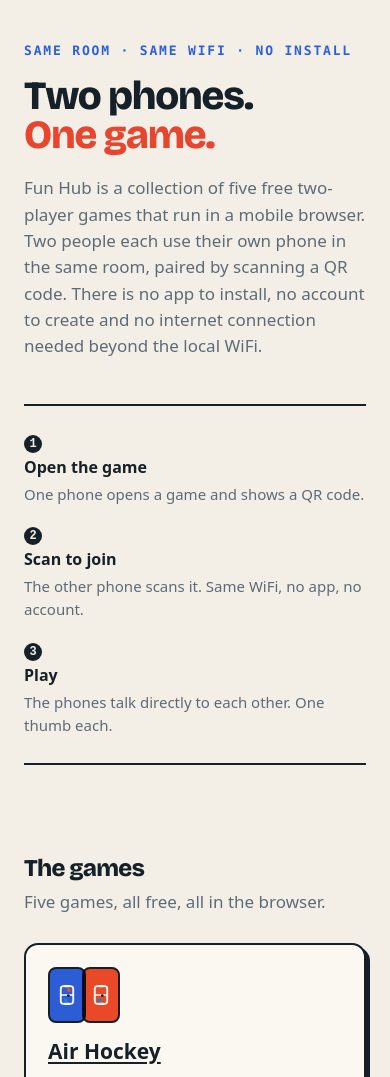
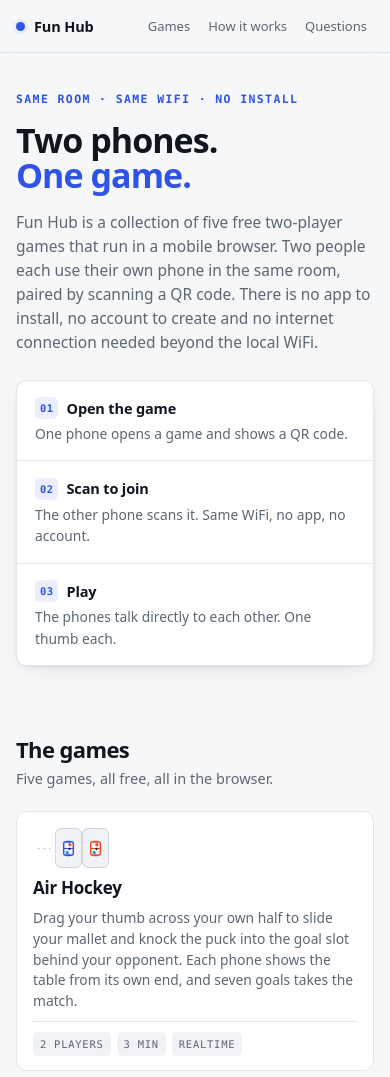
Before and after one commit to ghyath5/fun-hub, a plain HTML site: page index.html in a window 390 px wide. Shown: the top 1077 px of the page. Drawn offline with nearby package versions, Linux system fonts and the light colour scheme.

Commit message:
Update index.html for improved layout and accessibility features

```diff
--- a/index.html
+++ b/index.html
@@ -2,12 +2,14 @@
 <html lang="en">
 <head>
 <meta charset="utf-8">
-<meta name="viewport" content="width=device-width,initial-scale=1">
+<meta name="viewport" content="width=device-width,initial-scale=1,viewport-fit=cover">
 <title>Free Two-Player Games on Two Phones — No App | Fun Hub</title>
 <meta name="description" content="Five free two-player browser games you play on two phones on the same WiFi. Scan a QR code to pair. No app, no account, no signup. Works on any modern phone.">
 <link rel="canonical" href="https://funhub.super-dar.com/">
 <meta name="robots" content="index,follow,max-image-preview:large,max-snippet:-1,max-video-preview:-1">
-<meta name="theme-color" content="#2C5FE0">
+<meta name="color-scheme" content="light dark">
+<meta name="theme-color" content="#F7F8FA" media="(prefers-color-scheme: light)">
+<meta name="theme-color" content="#0D1117" media="(prefers-color-scheme: dark)">
 
 <meta property="og:type" content="website">
 <meta property="og:site_name" content="Fun Hub">
@@ -34,97 +36,170 @@
 <link rel="apple-touch-icon" href="/apple-touch-icon.png">
 <link rel="manifest" href="/site.webmanifest">
 
-<link rel="preconnect" href="https://fonts.googleapis.com">
-<link rel="preconnect" href="https://fonts.gstatic.com" crossorigin>
 <style>
+/* ---------- tokens ---------- */
+:root{
+  --bg:#F6F7F9; --surface:#FFFFFF; --surface-2:#F0F2F6;
+  --ink:#0F1620; --ink-2:#28323E; --muted:#5B6773;
+  --line:#E2E6EC; --line-2:#CFD6DE;
+  --accent:#2F53E6; --accent-soft:#EAEEFD; --signal:#B4590F;
+  --radius:10px; --pad:clamp(16px,4vw,28px);
+  --shadow:0 1px 2px rgba(15,22,32,.05),0 6px 18px -10px rgba(15,22,32,.22);
+  --mono:ui-monospace,SFMono-Regular,"SF Mono",Menlo,Consolas,monospace;
+  --sans:ui-sans-serif,system-ui,-apple-system,"Segoe UI",Roboto,"Helvetica Neue",Arial,sans-serif;
+}
+@media (prefers-color-scheme:dark){
+  :root{
+    --bg:#0D1117; --surface:#141A22; --surface-2:#1A222C;
+    --ink:#E9EEF4; --ink-2:#C6D0DA; --muted:#95A1AE;
+    --line:#222C37; --line-2:#2E3A47;
+    --accent:#8AA5FF; --accent-soft:#1A2340; --signal:#E0A458;
+    --shadow:0 1px 2px rgba(0,0,0,.4),0 8px 24px -14px rgba(0,0,0,.8);
+  }
+}
+
 *,*::before,*::after{box-sizing:border-box}
-html{-webkit-text-size-adjust:100%}
-body{margin:0;background:var(--paper);color:var(--ink);
- font:400 17px/1.55 ui-sans-serif,system-ui,-apple-system,"Segoe UI",Roboto,sans-serif;
- -webkit-font-smoothing:antialiased}
-:root{--paper:#F4EFE6;--ink:#152029;--blue:#2C5FE0;--red:#E8452F;
- --muted:#5C6B78;--rule:#DDD4C6;--card:#FBF8F2}
-.display{font-family:"Bricolage Grotesque",ui-sans-serif,system-ui,sans-serif;
- font-weight:800;letter-spacing:-.03em;line-height:.98}
-.wrap{max-width:1080px;margin:0 auto;padding:0 24px}
-a{color:var(--blue)}
-a:focus-visible,button:focus-visible{outline:3px solid var(--red);outline-offset:3px}
-.skip{position:absolute;left:-9999px;top:0;background:var(--ink);color:var(--paper);
- padding:10px 16px;border-radius:0 0 8px 0;z-index:9}
+html{-webkit-text-size-adjust:100%;scroll-behavior:smooth;scroll-padding-top:68px}
+body{
+  margin:0;background:var(--bg);color:var(--ink-2);
+  font:400 15.5px/1.55 var(--sans);
+  font-feature-settings:"kern","liga","cv05";
+  -webkit-font-smoothing:antialiased;text-rendering:optimizeLegibility;
+}
+img,svg{max-width:100%}
+a{color:var(--accent);text-underline-offset:2px;text-decoration-thickness:1px}
+a:hover{text-decoration-thickness:2px}
+:focus-visible{outline:2px solid var(--accent);outline-offset:2px;border-radius:4px}
+
+.wrap{max-width:1140px;margin:0 auto;padding:0 var(--pad)}
+.display{letter-spacing:-.028em;line-height:1.04;font-weight:760;color:var(--ink)}
+.mono{font-family:var(--mono);font-size:11.5px;letter-spacing:.1em;text-transform:uppercase}
+
+.skip{position:absolute;left:-9999px;top:0;background:var(--ink);color:var(--bg);
+  padding:10px 16px;border-radius:0 0 8px 0;z-index:99}
 .skip:focus{left:0}
 
-header.top{padding:72px 0 40px}
-.eyebrow{font:600 13px/1 ui-monospace,SFMono-Regular,Menlo,monospace;
- letter-spacing:.14em;text-transform:uppercase;color:var(--blue);margin:0 0 20px}
-h1{margin:0;font-size:clamp(40px,8vw,76px)}
-h1 .b{color:var(--red)}
-.lede{margin:20px 0 0;max-width:34em;font-size:clamp(17px,2.2vw,21px);color:var(--muted)}
+/* ---------- top bar ---------- */
+.bar{position:sticky;top:0;z-index:20;background:color-mix(in srgb,var(--bg) 88%,transparent);
+  backdrop-filter:saturate(160%) blur(10px);border-bottom:1px solid var(--line)}
+.bar .wrap{display:flex;align-items:center;gap:20px;height:52px}
+.brand{display:flex;align-items:center;gap:9px;font-weight:700;color:var(--ink);
+  font-size:14.5px;letter-spacing:-.01em;margin:0}
+.brand .dot{width:9px;height:9px;border-radius:50%;background:var(--accent);flex:none;
+  box-shadow:0 0 0 3px var(--accent-soft)}
+.bar nav{margin-left:auto}
+.bar nav ul{display:flex;gap:4px;list-style:none;margin:0;padding:0}
+.bar nav a{display:block;padding:6px 10px;border-radius:7px;color:var(--muted);
+  text-decoration:none;font-size:13.5px;font-weight:500}
+.bar nav a:hover{color:var(--ink);background:var(--surface-2)}
+@media (max-width:640px){.bar nav a{padding:6px 7px;font-size:13px}}
 
-.how{border-top:2px solid var(--ink);border-bottom:2px solid var(--ink);
- padding:26px 0;margin:44px 0 0}
-.how ol{display:grid;gap:18px;grid-template-columns:repeat(3,1fr);
- margin:0;padding:0;list-style:none;counter-reset:s}
-.how li{counter-increment:s;font-size:15px;color:var(--muted)}
-.how li b{display:block;color:var(--ink);font-size:16px;margin-bottom:3px}
-.how li::before{content:counter(s);display:inline-block;margin-right:8px;
- font:700 12px/18px ui-monospace,monospace;width:18px;height:18px;text-align:center;
- border-radius:50%;background:var(--ink);color:var(--paper);vertical-align:2px}
+/* ---------- hero ---------- */
+header.top{padding:clamp(38px,7vw,64px) 0 clamp(28px,4vw,40px)}
+.eyebrow{margin:0 0 14px;color:var(--accent);font-family:var(--mono);font-size:11.5px;
+  letter-spacing:.12em;text-transform:uppercase;font-weight:600}
+h1{margin:0;font-size:clamp(34px,5.6vw,58px);letter-spacing:-.032em;line-height:1.02;
+  font-weight:780;color:var(--ink)}
+h1 .b{color:var(--accent)}
+.lede{margin:16px 0 0;max-width:60ch;font-size:clamp(15.5px,1.5vw,17px);color:var(--muted)}
 
-h2{font-size:clamp(24px,3.6vw,34px);margin:64px 0 8px}
-h3{font-size:clamp(18px,2.4vw,21px);margin:32px 0 6px}
-.sub{margin:0 0 28px;color:var(--muted)}
-.answer{margin:0 0 14px;max-width:62em}
-.answer.lead{color:var(--ink)}
-section p{max-width:62em;color:var(--muted)}
+/* ---------- steps ---------- */
+.how{margin:26px 0 0;border:1px solid var(--line);border-radius:var(--radius);
+  background:var(--surface);box-shadow:var(--shadow);overflow:hidden}
+.how ol{margin:0;padding:0;list-style:none;display:grid;grid-template-columns:repeat(3,1fr);
+  counter-reset:s}
+.how li{counter-increment:s;padding:16px 18px;font-size:13.8px;color:var(--muted);
+  border-left:1px solid var(--line)}
+.how li:first-child{border-left:0}
+.how li b{display:flex;align-items:center;gap:8px;color:var(--ink);font-size:14.5px;
+  font-weight:650;margin-bottom:4px;letter-spacing:-.01em}
+.how li b::before{content:counter(s,decimal-leading-zero);font-family:var(--mono);
+  font-size:10.5px;font-weight:600;color:var(--accent);background:var(--accent-soft);
+  border-radius:5px;padding:3px 5px;letter-spacing:.04em}
+@media (max-width:720px){
+  .how ol{grid-template-columns:1fr}
+  .how li{border-left:0;border-top:1px solid var(--line)}
+  .how li:first-child{border-top:0}
+}
 
-ul.games{list-style:none;margin:0;padding:0;display:grid;gap:20px;
- grid-template-columns:repeat(auto-fill,minmax(300px,1fr))}
-.game{background:var(--card);border:2px solid var(--ink);border-radius:14px;
- padding:22px;display:flex;flex-direction:column;gap:12px;
- box-shadow:5px 5px 0 var(--ink);transition:transform .15s,box-shadow .15s}
-.game:hover,.game:focus-within{transform:translate(-2px,-2px);
- box-shadow:8px 8px 0 var(--ink)}
-.pair{position:relative;width:72px;height:56px;flex:none}
-.pair span{position:absolute;top:0;width:38px;height:56px;border-radius:8px;
- border:2px solid var(--ink);display:grid;place-items:center;
- mix-blend-mode:multiply}
-.pair .p1{left:0;background:var(--blue)}
-.pair .p2{right:0;background:var(--accent,var(--red))}
-.pair svg{width:22px;height:22px;color:#fff}
-.game h3{margin:0;font-size:21px}
-.game h3 a{color:var(--ink);text-decoration-thickness:2px;text-underline-offset:3px}
-.game p{margin:0;color:var(--muted);font-size:15.5px}
-ul.tags{list-style:none;margin:auto 0 0;padding:6px 0 0;display:flex;gap:8px;
- flex-wrap:wrap;font:600 12px/1 ui-monospace,monospace;letter-spacing:.06em;
- color:var(--muted)}
-ul.tags li{border:1px solid var(--rule);border-radius:99px;padding:6px 10px}
+/* ---------- sections ---------- */
+main{padding-bottom:8px}
+section{padding-top:clamp(44px,6vw,64px)}
+h2{margin:0 0 6px;font-size:clamp(22px,2.9vw,30px);letter-spacing:-.026em;
+  font-weight:760;color:var(--ink);line-height:1.12}
+h3{margin:26px 0 6px;font-size:clamp(16px,1.7vw,17.5px);letter-spacing:-.012em;
+  font-weight:660;color:var(--ink);line-height:1.3}
+.sub{margin:0 0 22px;color:var(--muted);font-size:14.5px}
+section p{max-width:74ch;color:var(--muted);margin:0 0 12px}
+.answer.lead{color:var(--ink-2);font-size:16.5px;max-width:70ch;
+  border-left:2px solid var(--accent);padding-left:16px;margin-top:14px}
 
-.tablewrap{overflow-x:auto;margin:24px 0 0;-webkit-overflow-scrolling:touch}
-table{border-collapse:collapse;width:100%;min-width:560px;font-size:15.5px}
-caption{text-align:left;color:var(--muted);font-size:15px;padding-bottom:12px}
-th,td{text-align:left;padding:12px 14px;border-bottom:1px solid var(--rule)}
-thead th{border-bottom:2px solid var(--ink);font-size:13px;letter-spacing:.06em;
- text-transform:uppercase;font-family:ui-monospace,monospace}
-tbody th{font-weight:700}
-td{color:var(--muted)}
+/* ---------- game cards ---------- */
+ul.games{list-style:none;margin:0;padding:0;display:grid;gap:14px;
+  grid-template-columns:repeat(auto-fill,minmax(280px,1fr))}
+.game{position:relative;background:var(--surface);border:1px solid var(--line);
+  border-radius:var(--radius);padding:16px 16px 14px;display:flex;flex-direction:column;
+  gap:9px;transition:border-color .18s ease,box-shadow .18s ease,transform .18s ease}
+.game:hover,.game:focus-within{border-color:var(--line-2);box-shadow:var(--shadow);
+  transform:translateY(-2px)}
+/* signature: the peer link between two devices */
+.pair{position:relative;display:flex;align-items:center;gap:0;width:76px;height:40px;
+  margin:0}
+.pair span{width:27px;height:40px;border-radius:6px;border:1px solid var(--line-2);
+  background:var(--surface-2);display:grid;place-items:center;flex:none}
+.pair .p1{color:var(--accent)}
+.pair .p2{color:var(--accent-2,var(--signal))}
+.pair svg{width:17px;height:17px}
+.pair::before{content:"";flex:1;height:1px;margin:0 4px;
+  background:repeating-linear-gradient(90deg,var(--line-2) 0 3px,transparent 3px 6px);
+  background-size:6px 1px}
+.game:hover .pair::before{animation:flow .7s linear infinite}
+@keyframes flow{to{background-position:6px 0}}
+.game h3{margin:0;font-size:17px;font-weight:680;letter-spacing:-.015em}
+.game h3 a{color:var(--ink);text-decoration:none}
+.game h3 a::after{content:"";position:absolute;inset:0;border-radius:var(--radius)}
+.game h3 a:hover{color:var(--accent)}
+.game p{margin:0;color:var(--muted);font-size:13.8px;line-height:1.5;max-width:none}
+ul.tags{list-style:none;margin:auto 0 0;padding:10px 0 0;display:flex;gap:6px;flex-wrap:wrap;
+  border-top:1px solid var(--line);font-family:var(--mono);font-size:10.5px;
+  letter-spacing:.07em;text-transform:uppercase;color:var(--muted)}
+ul.tags li{background:var(--surface-2);border-radius:5px;padding:4px 7px}
 
-.faq h3{border-top:1px solid var(--rule);padding-top:20px}
+/* ---------- table ---------- */
+.tablewrap{margin:22px 0 0;border:1px solid var(--line);border-radius:var(--radius);
+  background:var(--surface);overflow-x:auto;-webkit-overflow-scrolling:touch}
+table{border-collapse:collapse;width:100%;min-width:620px;font-size:13.8px}
+caption{text-align:left;color:var(--muted);font-size:13px;padding:12px 14px;
+  border-bottom:1px solid var(--line)}
+th,td{text-align:left;padding:9px 14px;border-bottom:1px solid var(--line)}
+thead th{font-family:var(--mono);font-size:10.5px;letter-spacing:.08em;text-transform:uppercase;
+  color:var(--muted);font-weight:600;background:var(--surface-2);
+  border-bottom:1px solid var(--line-2);position:sticky;top:0}
+tbody tr:last-child th,tbody tr:last-child td{border-bottom:0}
+tbody th{font-weight:600;color:var(--ink);white-space:nowrap}
+tbody th a{color:var(--ink);text-decoration:none}
+tbody th a:hover{color:var(--accent);text-decoration:underline}
+td{color:var(--muted);white-space:nowrap}
+tbody tr:hover td,tbody tr:hover th{background:var(--surface-2)}
 
-footer{margin:72px 0 40px;padding-top:24px;border-top:2px solid var(--ink);
- color:var(--muted);font-size:14px;display:flex;gap:16px;flex-wrap:wrap;
- justify-content:space-between}
+/* ---------- faq ---------- */
+.faq .grid{display:grid;gap:0 40px;grid-template-columns:repeat(auto-fit,minmax(330px,1fr));
+  margin-top:18px}
+.faq h3{margin:0;padding:16px 0 0;border-top:1px solid var(--line)}
+.faq .answer{margin:5px 0 16px;font-size:14.3px;max-width:60ch}
 
-@media (max-width:720px){
- header.top{padding:44px 0 28px}
- .how ol{grid-template-columns:1fr}
- .game{box-shadow:4px 4px 0 var(--ink)}
+/* ---------- footer ---------- */
+footer{margin-top:clamp(48px,6vw,72px);padding:18px 0 32px;border-top:1px solid var(--line);
+  color:var(--muted);font-size:13.2px;display:flex;gap:14px;flex-wrap:wrap;
+  justify-content:space-between;align-items:center}
+footer p{margin:0}
+
+@media (prefers-reduced-motion:reduce){
+  html{scroll-behavior:auto}
+  *{transition:none!important;animation:none!important}
 }
-@media (prefers-reduced-motion:reduce){*{transition:none!important}}
 </style>
-<link rel="stylesheet" media="print" onload="this.media='all'"
-  href="https://fonts.googleapis.com/css2?family=Bricolage+Grotesque:opsz,wght@12..96,800&display=swap">
-<noscript><link rel="stylesheet"
-  href="https://fonts.googleapis.com/css2?family=Bricolage+Grotesque:opsz,wght@12..96,800&display=swap"></noscript>
+
 <script type="application/ld+json">
 {
   "@context": "https://schema.org",
@@ -471,6 +546,19 @@ footer{margin:72px 0 40px;padding-top:24px;border-top:2px solid var(--ink);
 
 <a class="skip" href="#main">Skip to content</a>
 
+<div class="bar">
+  <div class="wrap">
+    <p class="brand"><span class="dot" aria-hidden="true"></span>Fun Hub</p>
+    <nav aria-label="Sections">
+      <ul>
+        <li><a href="#games-heading">Games</a></li>
+        <li><a href="#how-heading">How it works</a></li>
+        <li><a href="#faq-heading">Questions</a></li>
+      </ul>
+    </nav>
+  </div>
+</div>
+
 <div class="wrap">
 
   <header class="top">
@@ -492,7 +580,7 @@ footer{margin:72px 0 40px;padding-top:24px;border-top:2px solid var(--ink);
       <h2 class="display" id="games-heading">The games</h2>
       <p class="sub">Five games, all free, all in the browser.</p>
       <ul class="games">
-        <li class="game" style="--accent:#EE4B2B">
+        <li class="game" style="--accent-2:#EE4B2B">
           <p class="pair" role="img" aria-label="Air Hockey icon: two phones playing together">
             <span class="p1"><svg aria-hidden="true"><use href="#i-airhockey"/></svg></span><span class="p2"><svg aria-hidden="true"><use href="#i-airhockey"/></svg></span>
           </p>
@@ -500,7 +588,7 @@ footer{margin:72px 0 40px;padding-top:24px;border-top:2px solid var(--ink);
           <p>Drag your thumb across your own half to slide your mallet and knock the puck into the goal slot behind your opponent. Each phone shows the table from its own end, and seven goals takes the match.</p>
           <ul class="tags"><li>2 players</li><li>3 min</li><li>realtime</li></ul>
         </li>
-        <li class="game" style="--accent:#C9873C">
+        <li class="game" style="--accent-2:#C9873C">
           <p class="pair" role="img" aria-label="Chess icon: two phones playing together">
             <span class="p1"><svg aria-hidden="true"><use href="#i-chess"/></svg></span><span class="p2"><svg aria-hidden="true"><use href="#i-chess"/></svg></span>
           </p>
@@ -508,7 +596,7 @@ footer{margin:72px 0 40px;padding-top:24px;border-top:2px solid var(--ink);
           <p>A full game of chess played across two phones, each showing the board from its own side. Tap a man then tap its square; castling, en passant, promotion and threefold repetition are all enforced, with five minutes each and three seconds a move. Practice alone against a computer set to easy, normal or hard.</p>
           <ul class="tags"><li>2 players</li><li>10 min</li><li>turns</li></ul>
         </li>
-        <li class="game" style="--accent:#E2703A">
+        <li class="game" style="--accent-2:#E2703A">
           <p class="pair" role="img" aria-label="Dawn Patrol icon: two phones playing together">
             <span class="p1"><svg aria-hidden="true"><use href="#i-dawnpatrol"/></svg></span><span class="p2"><svg aria-hidden="true"><use href="#i-dawnpatrol"/></svg></span>
           </p>
@@ -516,7 +604,7 @@ footer{margin:72px 0 40px;padding-top:24px;border-top:2px solid var(--ink);
           <p>Drag anywhere to bank your fighter and hold the FIRE button until the guns overheat. Parachuted crates multiply your rate of fire, damage and gun count for a few seconds, while mines and flak bursts hurt whoever is nearest; five kills takes the patrol.</p>
           <ul class="tags"><li>2 players</li><li>3 min</li><li>realtime</li></ul>
         </li>
-        <li class="game" style="--accent:#F0A6C8">
+        <li class="game" style="--accent-2:#F0A6C8">
           <p class="pair" role="img" aria-label="Moonbloom icon: two phones playing together">
             <span class="p1"><svg aria-hidden="true"><use href="#i-moonbloom"/></svg></span><span class="p2"><svg aria-hidden="true"><use href="#i-moonbloom"/></svg></span>
           </p>
@@ -524,7 +612,7 @@ footer{margin:72px 0 40px;padding-top:24px;border-top:2px solid var(--ink);
           <p>Lead your moth with a fingertip and hold it over a closed bud until the bud opens in your colour. Both phones can work the same bud and nothing you have grown can be taken back; eight blossoms wins the night.</p>
           <ul class="tags"><li>2 players</li><li>2 min</li><li>realtime</li></ul>
         </li>
-        <li class="game" style="--accent:#C9A227">
+        <li class="game" style="--accent-2:#C9A227">
           <p class="pair" role="img" aria-label="Orchard icon: two phones playing together">
             <span class="p1"><svg aria-hidden="true"><use href="#i-orchard"/></svg></span><span class="p2"><svg aria-hidden="true"><use href="#i-orchard"/></svg></span>
           </p>
@@ -574,6 +662,8 @@ footer{margin:72px 0 40px;padding-top:24px;border-top:2px solid var(--ink);
     <section class="faq" aria-labelledby="faq-heading">
       <h2 class="display" id="faq-heading">Questions</h2>
 
+      <div class="grid">
+      <div>
       <h3>Do I need to install an app?</h3>
       <p class="answer">No. Every game and the hub itself run in a normal mobile browser. There is nothing to install, no account to create and no email address to hand over.</p>
 
@@ -585,7 +675,9 @@ footer{margin:72px 0 40px;padding-top:24px;border-top:2px solid var(--ink);
 
       <h3>Can more than two people play?</h3>
       <p class="answer">No. Every game on Fun Hub pairs exactly two phones. Players can swap between rounds, but only two devices are in a match at a time.</p>
+      </div>
 
+      <div>
       <h3>Can I play on my own?</h3>
       <p class="answer">Most games include a practice mode against a bot, which needs only one phone and no connection at all. Chess offers easy, normal and hard computer opponents.</p>
 
@@ -597,6 +689,8 @@ footer{margin:72px 0 40px;padding-top:24px;border-top:2px solid var(--ink);
 
       <h3>What happens if the connection drops mid-game?</h3>
       <p class="answer">The game pauses and both phones show a reconnect prompt. Because pairing is tied to the room the host opened, rescanning the same QR code or reopening the join link puts you back in the same match.</p>
+      </div>
+      </div>
     </section>
   </main>
 
```
